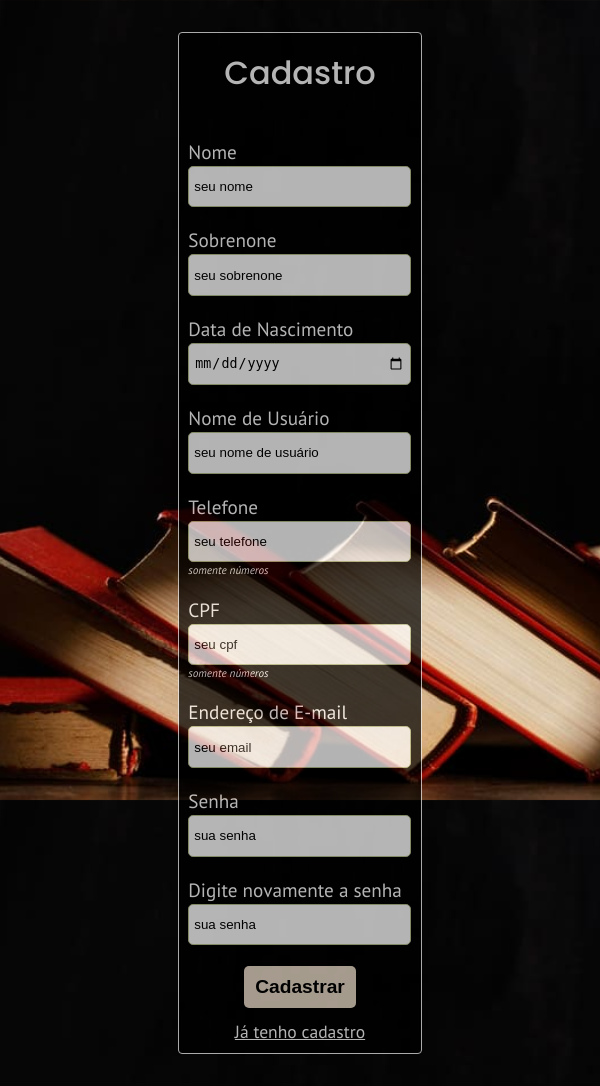
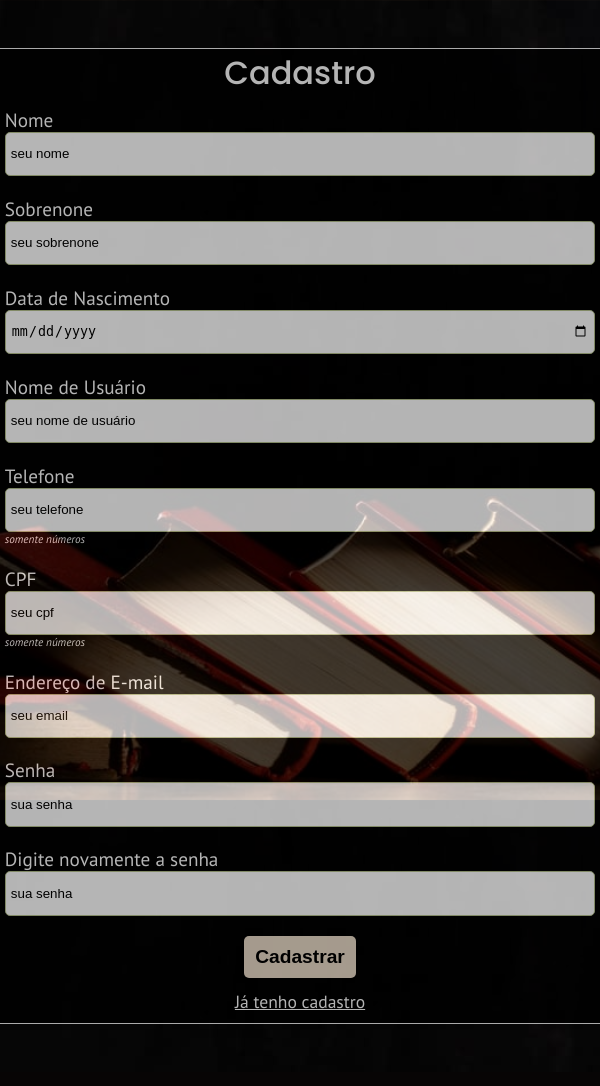
Before and after one commit to Dev-magno/tela-de-cadastro-PI, a PHP site: page / in a window 600 px wide. After the commit the page ends 1024 px from the top, so only its background shows below. Run offline with PHP 8.4, Linux system fonts and the light colour scheme.

```diff
--- a/style.css
+++ b/style.css
@@ -128,10 +128,11 @@ body {
 
     body{
         background-image: url('img/celular.jpg');
+        background-attachment: fixed;
         background-repeat:no-repeat;
         background-size: cover;
         background-position: center;
-        background-attachment: fixed;
+
 
     }
 
@@ -204,18 +205,25 @@ body {
     .div-form {
         justify-content: center;
         align-items: center;
+        margin: 3rem 0 3rem 0;
     }
 
     .div-form h1 {
-            margin: 1rem 0px 2rem 0;
+            margin: 0;
+    }
+
+    .dados-pessoais {
+        display: flex;
+        align-items: center;
+        flex-direction: column;
     }
 
     .div-itens input {
         border: 0.1px solid var(--cor-primaria);
-        width: 13.9rem;
-        height: 2.6rem;
+        width: 36.9rem;
+        height: 2.8rem;
         border-radius: 5px;
-        margin: 2px 1px 1px 0;
+        margin: 0;
     }
 
     #btn-cadastrar {
@@ -238,6 +246,10 @@ body {
         padding: 0px;
     }
 
+    .div-form h1 {
+        margin: 1rem 0px 2rem 0;
+    }
+
     .div-itens {
         display: flex;
         flex-direction: column;
```
